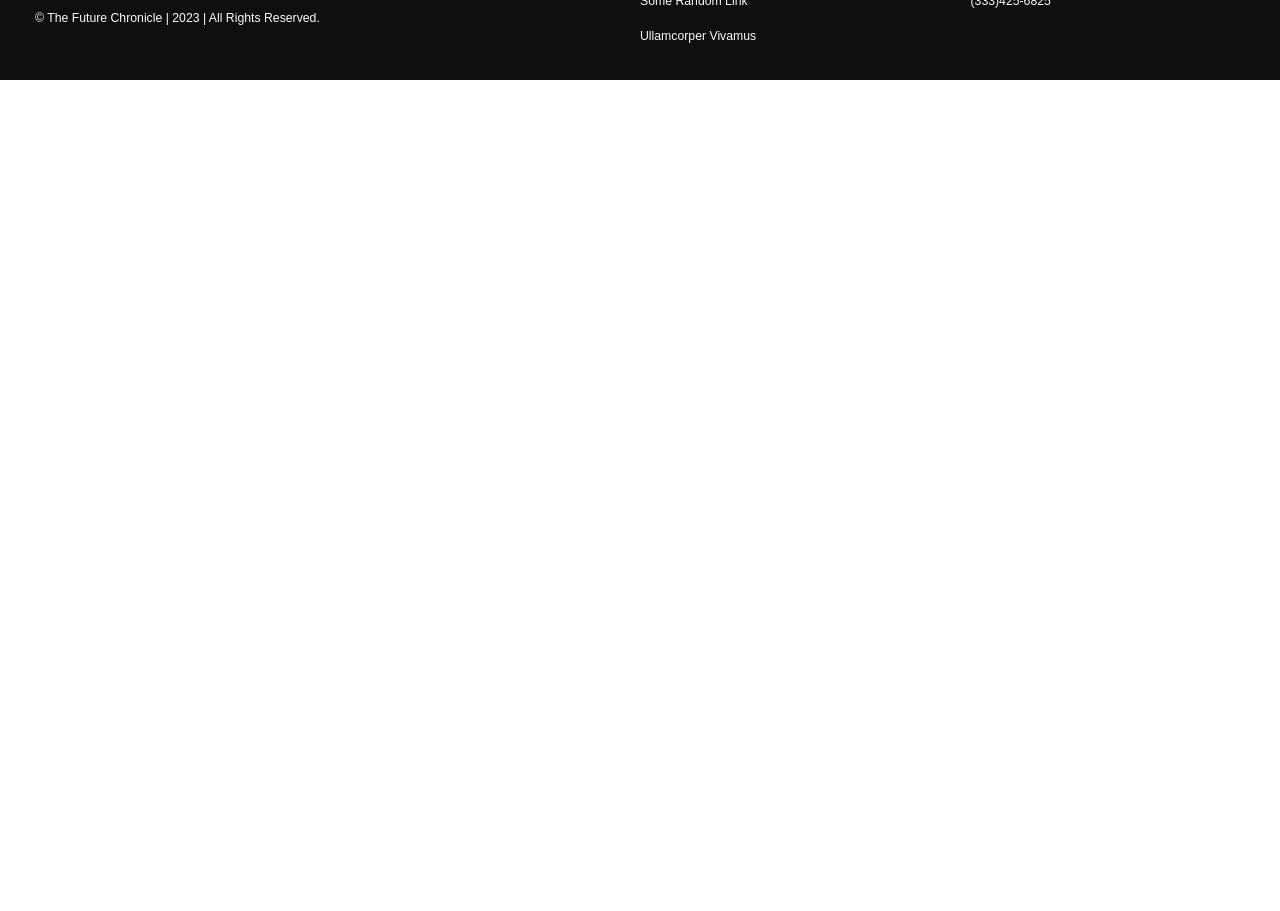
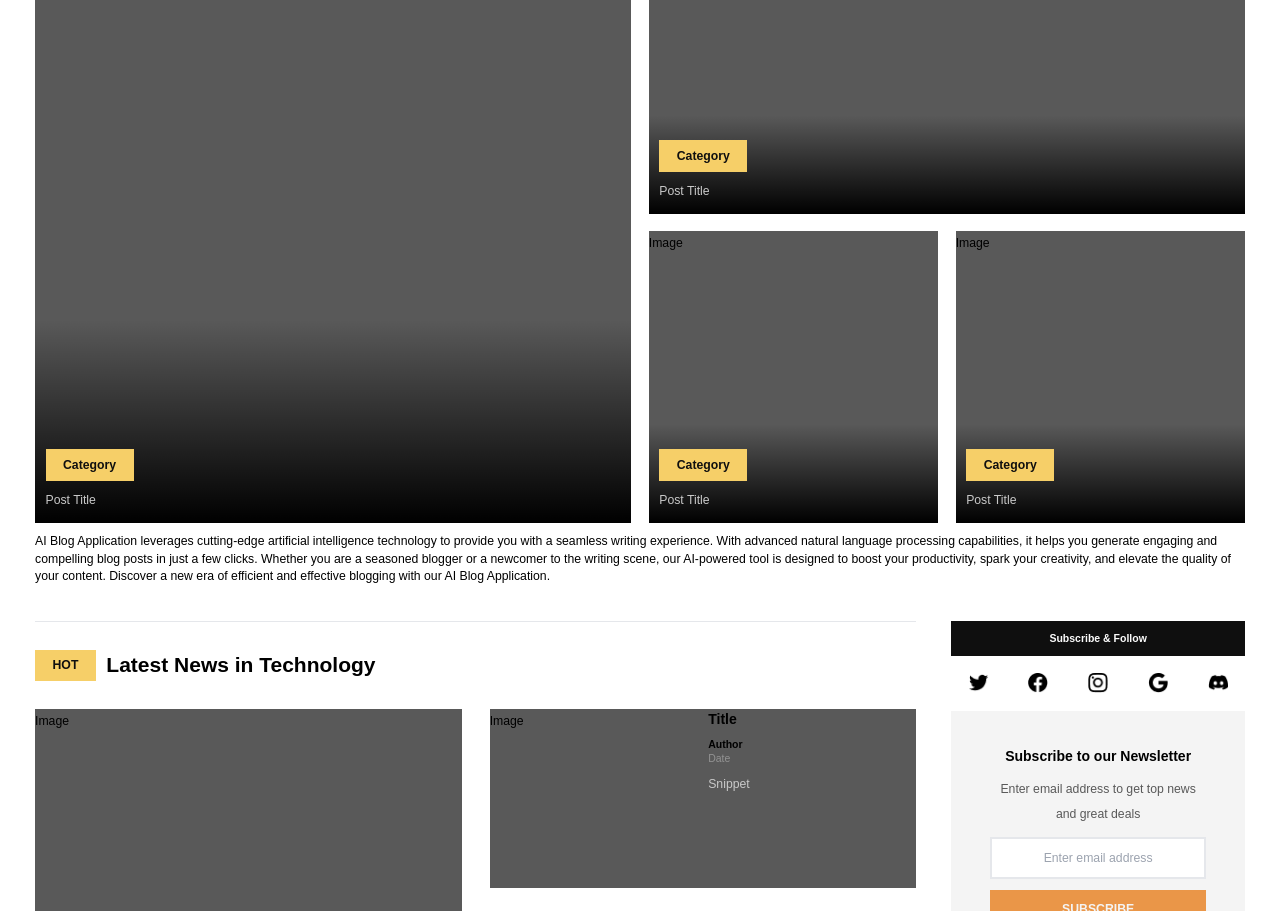
Before and after one commit to HarshArora-1205/ai-blog, a Next.js app: page / in a window 1280 px wide. Shown: the part 340-1251 px from the top of the page. Before the commit the page ends 800 px from the top, so only its background shows below. Built offline with nearby package versions, Linux system fonts and the light colour scheme; a web font is replaced by a local one.

Commit message:
Created Components and Completed Basic Home Layout

```diff
--- /dev/null
+++ b/app/(home)/Tech.tsx
@@ -0,0 +1,48 @@
+import React from 'react';
+import Card from "app/(shared)/Card";
+
+type Props = {}
+
+const Tech = (props: Props) => {
+  return (
+    <section>
+        <hr className="border-1" />
+
+        <div className="flex items-center gap-3 my-8">
+            <h4 className="bg-accent-orange py-2 px-5 text-wh-900 text-sm font-bold">
+                HOT
+            </h4>
+            <p className="font-bold text-2xl">
+                Latest News in Technology
+            </p>
+        </div>
+
+        <div className="sm:grid grid-cols-2 grid-rows-3 gap-x-8 gap-y-8 my-5">
+            <Card
+                className="bg-wh-500 col-span-1 row-span-3"
+                imageHeight='h-96'
+                isLongForm
+            />
+
+            <Card
+                className="bg-wh-500 col-span-1 row-span-1 mt-10 sm:mt-0 flex justify-between gap-3"
+                imageHeight='h-48'
+                isSmallCard
+            />
+            <Card
+                className="bg-wh-500 col-span-1 row-span-1 mt-10 sm:mt-0 flex justify-between gap-3"
+                imageHeight='h-48'
+                isSmallCard
+            />
+            <Card
+                className="bg-wh-500 col-span-1 row-span-1 mt-10 sm:mt-0 flex justify-between gap-3"
+                imageHeight='h-48'
+                isSmallCard
+            />
+
+        </div>
+    </section>
+  )
+}
+
+export default Tech
--- /dev/null
+++ b/app/(home)/Travel.tsx
@@ -0,0 +1,44 @@
+import React from 'react';
+import Card from "app/(shared)/Card";
+
+type Props = {}
+
+const Travel = (props: Props) => {
+  return (
+    <section className="mt-10">
+        <hr className="border-1" />
+
+        <div className="flex items-center gap-3 my-8">
+            <h4 className="bg-accent-green py-2 px-5 text-wh-900 text-sm font-bold">
+                TRAVEL
+            </h4>
+            <p className="font-bold text-2xl">
+                Latest News in Technology
+            </p>
+        </div>
+
+        <div className="sm:flex justify-between gap-8">
+            <Card
+                className="basis-1/3 bg-wh-500 mt-5 sm:mt-0"
+                imageHeight='h-80'
+            />
+            <Card
+                className="basis-1/3 bg-wh-500 mt-5 sm:mt-0"
+                imageHeight='h-80'
+            />
+            <Card
+                className="basis-1/3 bg-wh-500 mt-5 sm:mt-0"
+                imageHeight='h-80'
+            />
+        </div>
+
+        <Card
+            className="sm:flex justify-between items-center gap-3 mb-7 mt-5 bg-wh-500"
+            imageHeight='h-80'
+        />
+
+    </section>
+  )
+}
+
+export default Travel
--- /dev/null
+++ b/app/(home)/Trending.tsx
@@ -0,0 +1,83 @@
+import Link from 'next/link'
+import React from 'react'
+
+type TrendingCardProps = {
+    className?: string;
+}
+
+const TrendingCard = ({ className }: TrendingCardProps ) => {
+    return (
+        <Link
+            className={`${className} sm:mt-0 sm:h-auto relative mt-7 block w-full h-96 hover:opacity-70`}
+            // href={`${process.env.NEXT_PUBLIC_URL}/post/${post?.id}`}
+            href="/"
+        >
+            <div className="z-0 relative w-full h-full bg-wh-500">
+                Image
+            </div>
+            <div className="absolute z-1 top-0 left-0 w-full h-full bg-gradient-gradual" />
+            <div className="absolute z-2 bottom-0 left-0 p-3" >
+                <h4 className="inline-block px-5 py-1 font-semibold bg-accent-orange text-wh-900">
+                    Category
+                </h4>
+                <div className="text-wh-100 mt-2">
+                    Post Title
+                </div>
+            </div>
+        </Link>
+    )
+}
+
+type Props = {
+
+}
+
+const Trending = (props: Props) => {
+  return (
+    <section className="pt-3 pb-10">
+        <div className="flex items-center gap-3">
+            <div className="bg-wh-900 py-2 px-8 text-wh-10 text-sm font-bold">
+                TRENDING
+            </div>
+            <p className="text-sm">
+                Find some trending blogs related to Artificial Intelligence and tech. Stay updated with latest technology.
+            </p>
+        </div>
+
+        {/* Flex */}
+        {/* <div className="flex justify-between gap-3 my-3">
+            <div className="basis-1/2 h-96 bg-wh-500">
+
+            </div>
+            <div className="flex flex-col basis-1/2 gap-3 h-96">
+                <div className="basis-1/2 bg-wh-500">
+
+                </div>
+                <div className="basis-1/2 flex gap-3">
+                    <div className="basis-1/2 bg-wh-500">
+
+                    </div>
+                    <div className="basis-1/2 bg-wh-500">
+
+                    </div>
+                </div>
+
+            </div>
+        </div> */}
+
+        {/* Grid */}
+        <div className="sm:grid gap-5 grid-cols-4 grid-rows-2 sm:h-[600px] my-3">
+            <TrendingCard className="col-span-2 row-span-2 bg-wh-500" />
+            <TrendingCard className="col-span-2 row-span-1 bg-wh-500" />
+            <TrendingCard className="col-span-1 row-span-1 bg-wh-500" />
+            <TrendingCard className="col-span-1 row-span-1 bg-wh-500" />
+        </div>
+
+        <p className="text-sm">
+            AI Blog Application leverages cutting-edge artificial intelligence technology to provide you with a seamless writing experience. With advanced natural language processing capabilities, it helps you generate engaging and compelling blog posts in just a few clicks. Whether you are a seasoned blogger or a newcomer to the writing scene, our AI-powered tool is designed to boost your productivity, spark your creativity, and elevate the quality of your content. Discover a new era of efficient and effective blogging with our AI Blog Application.
+        </p>
+    </section>
+  )
+}
+
+export default Trending
--- /dev/null
+++ b/app/(shared)/Card.tsx
@@ -0,0 +1,46 @@
+import Link from 'next/link';
+import React from 'react';
+
+
+type Props = {
+    className?: string;
+    imageHeight?: string;
+    isSmallCard?: boolean;
+    isLongForm?: boolean;
+}
+
+const Card = ({
+    className,
+    imageHeight,
+    isSmallCard = false,
+    isLongForm = false,
+}: Props) => {
+  return (
+    <div className={className}>
+        <Link className='basis-full hover:opacity-70' href="/">
+            <div className={`relative w-auto mb-3 ${imageHeight}`}>
+                Image
+            </div>
+        </Link>
+        <div className="basis-full">
+            <Link href="/">
+                <h4 className={`font-bold hover:text-accent-green
+                    ${isSmallCard ? "text-base" : "text-lg"}
+                    ${isSmallCard ? "line-clamp-2" : ""}
+                `}>
+                    Title
+                </h4>
+            </Link>
+            <div className={`${isSmallCard ? "my-2" : "flex my-3"} gap-3`}>
+                <h5 className="font-semibold text-xs">Author</h5>
+                <h6 className="text-wh-300 text-xs">Date</h6>
+            </div>
+            <p className={`text-wh-100 ${isLongForm ? "line-clamp-5" : "line-clamp-3"}` }>
+                Snippet
+            </p>
+        </div>
+    </div>
+  )
+}
+
+export default Card
--- /dev/null
+++ b/app/(shared)/Other.tsx
@@ -0,0 +1,39 @@
+import React from 'react';
+import Card from "./Card";
+
+
+type Props = {}
+
+const Other = (props: Props) => {
+  return (
+    <section className="pt-4 mb-16">
+        <hr className="border-1" />
+
+        <p className="font-bold text-2xl my-8">
+            Other Trending Posts
+        </p>
+
+        <div className="sm:grid grid-cols-2 gap-16">
+			<Card
+                className="bg-wh-500 mt-5 sm:mt-0"
+                imageHeight='h-80'
+            />
+			<Card
+                className="bg-wh-500 mt-5 sm:mt-0"
+                imageHeight='h-80'
+            />
+			<Card
+                className="bg-wh-500 mt-5 sm:mt-0"
+                imageHeight='h-80'
+            />
+			<Card
+                className="bg-wh-500 mt-5 sm:mt-0"
+                imageHeight='h-80'
+            />
+
+        </div>
+    </section>
+  )
+}
+
+export default Other
--- /dev/null
+++ b/app/(shared)/Sidebar.tsx
@@ -0,0 +1,36 @@
+import React from 'react'
+import SocialLinks from './SocialLinks'
+import Subscribe from './Subscribe'
+
+type Props = {}
+
+const Sidebar = (props: Props) => {
+  return (
+    <section>
+        <h4 className="bg-wh-900 py-3 px-5 text-wh-50 text-xs font-bold text-center">
+            Subscribe & Follow
+        </h4>
+        <div className="my-5 mx-5">
+            <SocialLinks isDark/>
+        </div>
+        <Subscribe />
+        <div className="bg-wh-900  my-8">
+            Advert Image
+        </div>
+        <h4 className="bg-wh-900 py-3 px-5 text-wh-50 text-xs font-bold text-center">
+            About the Blog
+        </h4>
+        <div className="bg-wh-900 my-8">
+            Profile Image
+        </div>
+        <h4 className="py-3 px-5 text-wh-500 text-xs font-bold text-center">
+            Geoffrey Epstein
+        </h4>
+        <p className="text-wh-500 text-center text-sm">
+            Loves to write and blog about some tech and AI related stuff.
+        </p>
+    </section>
+  )
+}
+
+export default Sidebar
--- /dev/null
+++ b/app/(shared)/Subscribe.tsx
@@ -0,0 +1,24 @@
+import React from 'react'
+
+const Subscribe = () => {
+  return (
+    <div className="text-center bg-wh-10 px-5 py-10">
+		<h4 className="font-semibold text-base">
+			Subscribe to our Newsletter
+		</h4>
+		<p className="text-wh-500 my-3 mx-auto w-5/6">
+			Enter email address to get top news and great deals
+		</p>
+		<input
+			type="text"
+			className="text-center px-5 py-2 border-2 w-5/6 min-w-[100px]"
+			placeholder='Enter email address'
+		/>
+		<button className="bg-accent-red text-wh-10 font-semibold w-5/6 min-w-[100px] px-5 py-2 mt-3">
+			SUBSCRIBE
+		</button>
+    </div>
+  )
+}
+
+export default Subscribe
--- a/app/page.tsx
+++ b/app/page.tsx
@@ -1,7 +1,27 @@
+import Trending from "app/(home)/Trending";
+import Tech from "app/(home)/Tech";
+import Travel from "app/(home)/Travel";
+import Other from "app/(shared)/Other";
+import Subscribe from "app/(shared)/Subscribe";
+import Sidebar from "app/(shared)/Sidebar";
+
 export default function Home() {
   return (
-    <main>
-      HI
+    <main className="leading-7 px-10">
+      <Trending />
+      <div className="md:flex gap-10 mb-5">
+        <div className="basis-3/4">
+          <Tech />
+          <Travel />
+          <Other />
+          <div className="hidden md:block">
+            <Subscribe />
+          </div>
+        </div>
+        <div className="basis-1/4">
+          <Sidebar />
+        </div>
+      </div>
     </main>
   )
 }
--- a/tailwind.config.js
+++ b/tailwind.config.js
@@ -18,7 +18,7 @@
         "accent-green": "#C2E9B4",
       },
       backgroundImage: (theme) => ({
-        "gradient-gradual": "linear-gradient(180deg, rgba(116, 116, 116, 0) 66%, #000000 100%",
+        "gradient-gradual": "linear-gradient(180deg, rgba(116, 116, 116, 0) 66.15%, #000000 100%)",
       }),
     },
     screens: {
```
